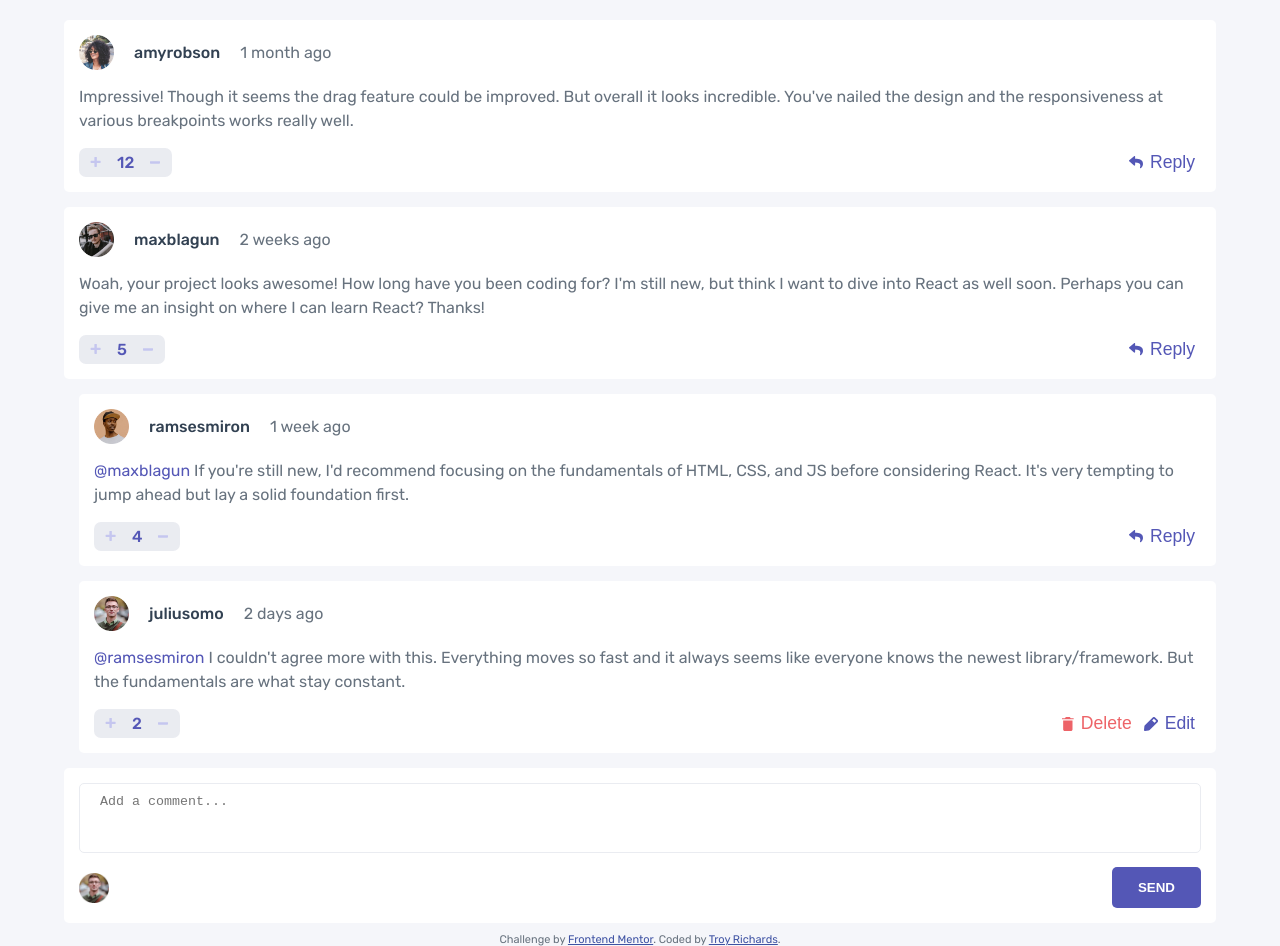
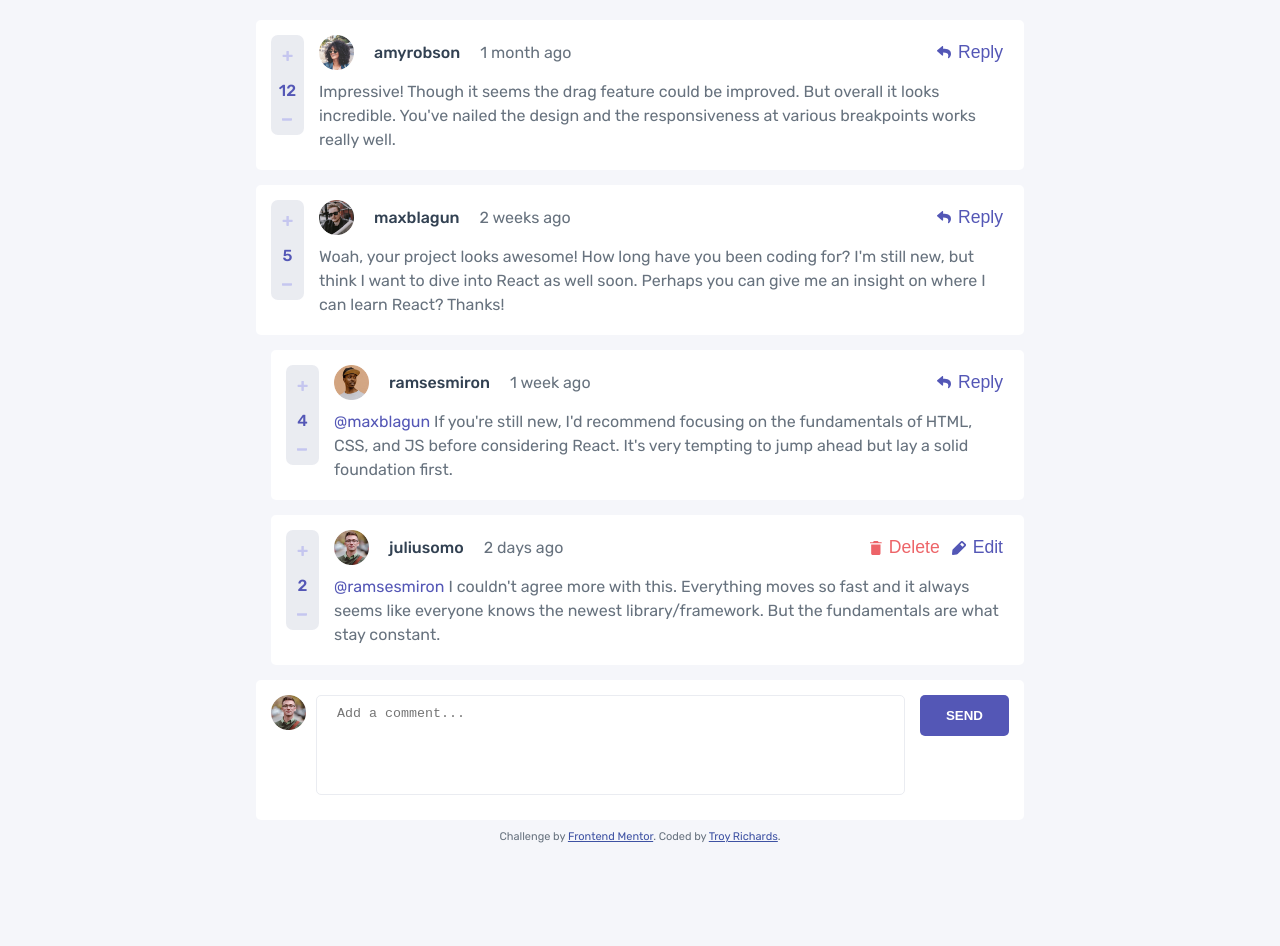
Before and after one commit to AyeTone/interactive-comment-section, a React (Create React App) app in the folder client/: page / in a window 1280 px wide. After the commit the page ends 843 px from the top, so only its background shows below. Built offline with nearby package versions, Linux system fonts and the light colour scheme.

Commit message:
Desktop Design Complete

```diff
--- a/client/src/components/Comment/Comment.jsx
+++ b/client/src/components/Comment/Comment.jsx
@@ -68,12 +68,43 @@ const Comment = ({ comment, reply }) => {
   return (
     <>
       <article className={reply ? "comment reply" : "comment"}>
-        <div className="comment__header">
+        <div className="comment__content">
+          <div className="header">
+            <div className="details">
               <img className="avatar" src={user.image.webp} alt="user avatar" />
               <p className="user">{user.username}</p>
               <p className="time">{createdAt}</p>
             </div>
-        <p className="comment__content">
+            <div>
+              {!isCurrentUser ? (
+                <button
+                  onClick={() => showReply()}
+                  className="comment__reply desktop"
+                >
+                  <img className="replyImg" src={ReplyBtn} alt="reply button" />{" "}
+                  Reply
+                </button>
+              ) : (
+                <div className="comment__userBtns desktop">
+                  <button
+                    onClick={() => showPrompt(id)}
+                    className="comment__delete"
+                  >
+                    <img src={Delete} alt="delete" />
+                    Delete
+                  </button>
+                  <button
+                    onClick={() => setEdit(true)}
+                    className="comment__edit"
+                  >
+                    <img src={Edit} alt="delete" />
+                    Edit
+                  </button>
+                </div>
+              )}
+            </div>
+          </div>
+          <p className="text">
             <CommentBody
               edit={edit}
               setEdit={setEdit}
@@ -81,8 +112,9 @@ const Comment = ({ comment, reply }) => {
               content={content}
             />
           </p>
-        <div className="comment__footer">
-          <div className="comment__likes">
+        </div>
+        <div className="comment__buttons">
+          <div className="likes">
             <button onClick={addToScore} className="plusBtn">
               <Plus />
             </button>
@@ -92,12 +124,15 @@ const Comment = ({ comment, reply }) => {
             </button>
           </div>
           {!isCurrentUser ? (
-            <button onClick={() => showReply()} className="comment__reply">
+            <button
+              onClick={() => showReply()}
+              className="comment__reply mobile"
+            >
               <img className="replyImg" src={ReplyBtn} alt="reply button" />{" "}
               Reply
             </button>
           ) : (
-            <div className="comment__userBtns">
+            <div className="comment__userBtns mobile">
               <button
                 onClick={() => showPrompt(id)}
                 className="comment__delete"
--- a/client/src/components/InputBox.jsx
+++ b/client/src/components/InputBox.jsx
@@ -24,8 +24,14 @@ const InputBox = ({ displayReply, setDisplayReply, id, replyingTo }) => {
       }}
       className="form"
     >
+      <div className="form__main">
+        <img
+          className="avatar desktop"
+          src={currentUser.image.png}
+          alt="Current User"
+        />
         <textarea
-        className="form__input"
+          className="input"
           value={userInput}
           placeholder="Add a comment..."
           type="text"
@@ -33,9 +39,10 @@ const InputBox = ({ displayReply, setDisplayReply, id, replyingTo }) => {
             setUserInput(e.target.value);
           }}
         />
+      </div>
       <div className="form__footer">
         <img
-          className="avatar"
+          className="avatar mobile"
           src={currentUser.image.png}
           alt="Current User"
         />
--- a/client/src/components/functions/addComment.js
+++ b/client/src/components/functions/addComment.js
@@ -7,23 +7,27 @@ export const addComment = (
   setComments
 ) => {
   if (userInput) {
+    const newComment = {
+      id: new Date(),
+      content: userInput,
+      createdAt: "Just Now",
+      score: 0,
+      user: {
+        image: {
+          png: currentUser.image.png,
+          webp: currentUser.image.webp,
+        },
+        username: currentUser.username,
+      },
+    };
+
     if (!isReply) {
       //Add New Comment
       setComments((prev) => {
         return [
           ...prev,
           {
-            id: new Date(),
-            content: userInput,
-            createdAt: "Just Now",
-            score: 0,
-            user: {
-              image: {
-                png: currentUser.image.png,
-                webp: currentUser.image.webp,
-              },
-              username: currentUser.username,
-            },
+            ...newComment,
             replies: [],
           },
         ];
@@ -40,18 +44,8 @@ export const addComment = (
               replies: [
                 ...replies,
                 {
-                  id: new Date(),
-                  content: userInput,
-                  createdAt: "Just Now",
-                  score: 0,
+                  ...newComment,
                   replyingTo,
-                  user: {
-                    image: {
-                      png: currentUser.image.png,
-                      webp: currentUser.image.webp,
-                    },
-                    username: currentUser.username,
-                  },
                 },
               ],
             };
@@ -71,18 +65,8 @@ export const addComment = (
                 replies: [
                   ...replies,
                   {
-                    id: new Date(),
-                    content: userInput,
-                    createdAt: "Just Now",
-                    score: 0,
+                    ...newComment,
                     replyingTo,
-                    user: {
-                      image: {
-                        png: currentUser.image.png,
-                        webp: currentUser.image.webp,
-                      },
-                      username: currentUser.username,
-                    },
                   },
                 ],
               };
--- a/client/src/styles/base/_content.scss
+++ b/client/src/styles/base/_content.scss
@@ -1,6 +1,11 @@
 @use "../abstracts/variables" as *;
+@use "../utils/breakpoints" as *;
 
 .content {
   margin: 0 auto;
   width: 90%;
+
+  @include breakpoint(tablet) {
+    width: 60%;
+  }
 }
--- a/client/src/styles/components/_comment.scss
+++ b/client/src/styles/components/_comment.scss
@@ -1,4 +1,5 @@
 @use "../abstracts/variables" as *;
+@use "../utils/breakpoints" as *;
 
 @mixin buttons {
   border: none;
@@ -31,11 +32,32 @@
   background-color: $white;
   border-radius: $borderRad;
 
-  &__header {
+  @include breakpoint(tablet) {
+    flex-direction: row-reverse;
+    min-height: 150px;
+  }
+
+  &__content {
+    @include breakpoint(tablet) {
+      flex: 9;
+    }
+
+    .header {
+      margin-bottom: 10px;
+
       display: flex;
       align-items: center;
+      gap: 20px;
 
+      @include breakpoint(tablet) {
+        justify-content: space-between;
+      }
+
+      .details {
+        display: flex;
+        align-items: center;
         gap: 20px;
+      }
 
       .avatar {
         width: 35px;
@@ -47,20 +69,20 @@
       }
     }
 
-  &__content {
+    .text {
       line-height: 1.5rem;
 
       .replyingTo {
         color: $modBlue;
       }
     }
+  }
 
-  &__footer {
+  &__buttons {
     display: flex;
     justify-content: space-between;
-  }
 
-  &__likes {
+    .likes {
       display: flex;
       align-items: center;
       gap: 10px;
@@ -68,6 +90,15 @@
       background-color: $liteGray;
       padding: 5px;
       border-radius: 7px;
+
+      @include breakpoint(tablet) {
+        max-height: 100px;
+        padding: 10px 5px;
+
+        flex-direction: column;
+        justify-content: space-around;
+        text-align: center;
+      }
 
       .plusBtn {
         @include buttons;
@@ -104,6 +135,7 @@
         }
       }
     }
+  }
 
   &__reply {
     @include buttons;
@@ -114,6 +146,7 @@
 
   &__userBtns {
     display: flex;
+    flex-wrap: nowrap;
   }
 
   &__delete {
@@ -128,6 +161,20 @@
     @include chatButtons;
 
     color: $modBlue;
+  }
+
+  .desktop {
+    display: none;
+
+    @include breakpoint(tablet) {
+      display: flex;
+    }
+  }
+
+  .mobile {
+    @include breakpoint(tablet) {
+      display: none;
+    }
   }
 }
 
--- a/client/src/styles/components/_commentBody.scss
+++ b/client/src/styles/components/_commentBody.scss
@@ -14,6 +14,10 @@
 
     border: 1px solid $liteGray;
     border-radius: $borderRad;
+
+    &:hover {
+      cursor: pointer;
+    }
 
     &:focus {
       outline: 1px solid $modBlue;
--- a/client/src/styles/components/_deleteModal.scss
+++ b/client/src/styles/components/_deleteModal.scss
@@ -1,4 +1,5 @@
 @use "../abstracts/variables" as *;
+@use "../utils/breakpoints" as *;
 
 @mixin buttons {
   padding: 15px 28px;
@@ -44,6 +45,10 @@
 
     background-color: $white;
     border-radius: $borderRad;
+
+    @include breakpoint(tablet) {
+      width: 30%;
+    }
   }
 
   &__text {
--- a/client/src/styles/components/_inputBox.scss
+++ b/client/src/styles/components/_inputBox.scss
@@ -1,4 +1,5 @@
 @use "../abstracts/variables" as *;
+@use "../utils/breakpoints" as *;
 
 .form {
   padding: 15px;
@@ -7,7 +8,20 @@
   border-radius: $borderRad;
   background-color: $white;
 
-  &__input {
+  @include breakpoint(tablet) {
+    display: flex;
+    align-items: flex-start;
+    gap: 15px;
+  }
+
+  &__main {
+    @include breakpoint(tablet) {
+      display: flex;
+      gap: 10px;
+      flex: 9;
+    }
+
+    .input {
       resize: none;
       width: 100%;
       height: 70px;
@@ -18,8 +32,17 @@
       border: 1px solid $liteGray;
       border-radius: $borderRad;
 
+      @include breakpoint(tablet) {
+        height: 100px;
+      }
+
+      &:hover {
+        cursor: pointer;
+      }
+
       &:focus {
         outline: 1px solid $modBlue;
+      }
     }
   }
 
@@ -27,10 +50,6 @@
     display: flex;
     justify-content: space-between;
     align-items: center;
-
-    .avatar {
-      width: 30px;
-    }
 
     .submit {
       padding: 12px 25px;
@@ -53,4 +72,27 @@
       }
     }
   }
+
+  .desktop {
+    display: none;
+
+    @include breakpoint(tablet) {
+      display: unset;
     }
+  }
+
+  .mobile {
+    @include breakpoint(tablet) {
+      display: none;
+    }
+  }
+
+  .avatar {
+    width: 30px;
+
+    @include breakpoint(tablet) {
+      width: 35px;
+      height: 35px;
+    }
+  }
+}
```
Also changed, not shown: client/src/index.css. Lines whose indentation alone changed are shown as unchanged.
